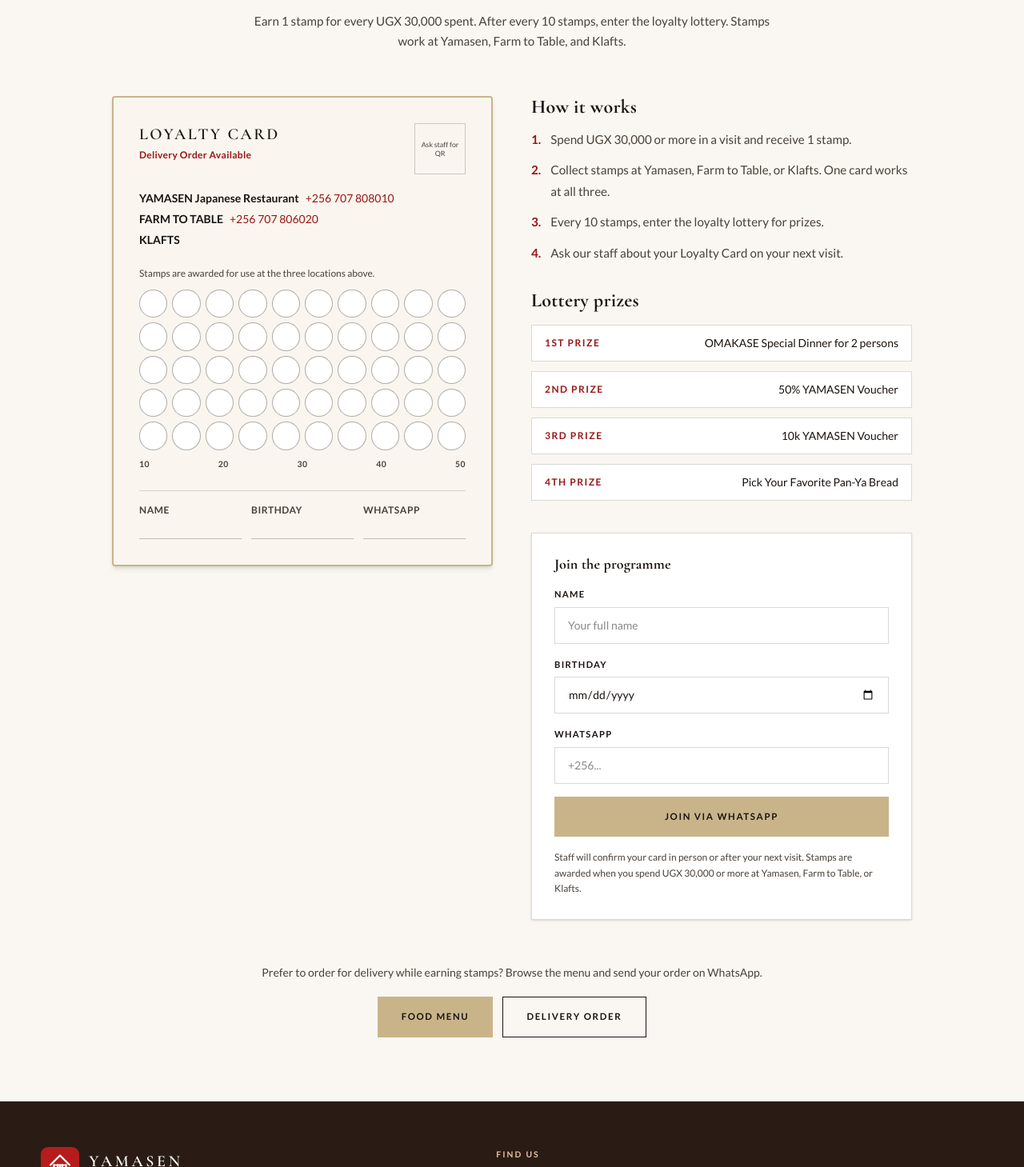
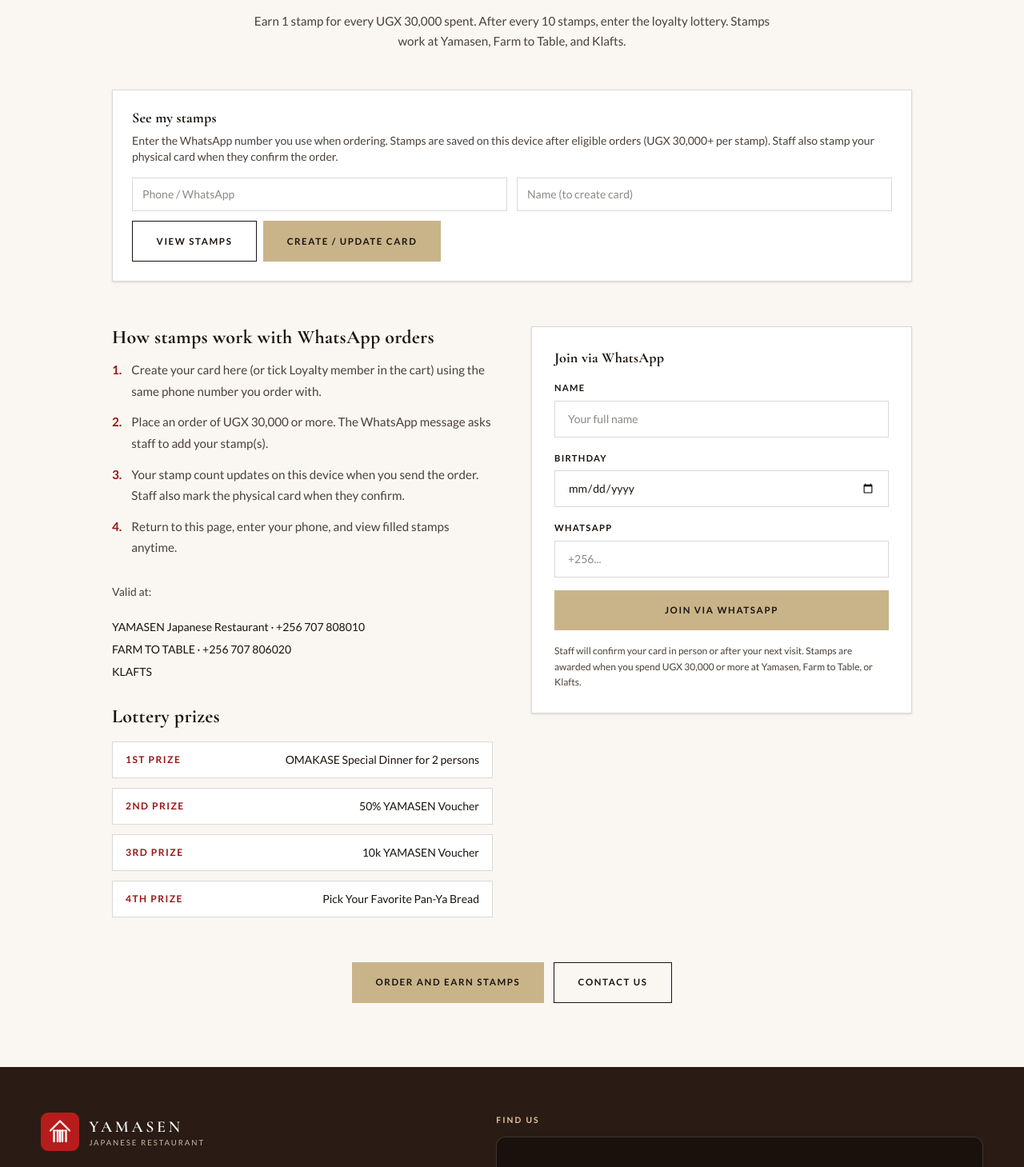
Before and after one commit to DaviesMenace1/izumi-restaurant-lounge, a Next.js app: page /loyalty in a window 1280 px wide. Shown: the part 251-1710 px from the top of the page at 80% size. Built offline with nearby package versions, Linux system fonts and the light colour scheme; grey boxes are pictures that could not be loaded.

Commit message:
Loyalty page with live stamp tracker and flow explanation

```diff
--- a/src/app/loyalty/page.tsx
+++ b/src/app/loyalty/page.tsx
@@ -7,6 +7,7 @@ import {
   loyaltySummary,
 } from "@/data/loyalty";
 import LoyaltyJoinForm from "@/components/LoyaltyJoinForm";
+import LoyaltyTracker from "@/components/LoyaltyTracker";
 
 export const metadata: Metadata = {
   title: "Loyalty Card",
@@ -15,12 +16,10 @@ export const metadata: Metadata = {
 };
 
 export default function LoyaltyPage() {
-  const stamps = Array.from({ length: loyaltyRules.totalStampsOnCard }, (_, i) => i + 1);
-
   return (
     <div className="pt-[72px]">
       <section className="py-14 md:py-20 px-5 bg-[var(--bg)]">
-        <div className="max-w-[1000px] mx-auto text-center mb-14">
+        <div className="max-w-[1000px] mx-auto text-center mb-12">
           <p className="eyebrow mb-3">Membership</p>
           <h1
             className="text-[clamp(2.2rem,5vw,3.4rem)] font-semibold tracking-[0.03em] mb-4"
@@ -33,113 +32,59 @@ export default function LoyaltyPage() {
           </p>
         </div>
 
-        <div className="max-w-[1000px] mx-auto grid lg:grid-cols-2 gap-8 lg:gap-12 items-start">
-          {/* Physical-style card */}
-          <div
-            className="border-2 border-[#c9b48a] bg-[#faf6ef] p-6 md:p-8 shadow-md"
-            style={{ borderRadius: "4px" }}
-          >
-            <div className="flex items-start justify-between gap-4 mb-5">
-              <div>
-                <p
-                  className="text-xl font-semibold tracking-[0.12em] uppercase mb-1"
-                  style={{ color: "#1a1410", fontFamily: "var(--font-display), Georgia, serif" }}
-                >
-                  Loyalty Card
-                </p>
-                <p className="text-xs font-bold tracking-wide" style={{ color: "#9a1515" }}>
-                  Delivery Order Available
-                </p>
-              </div>
-              <div className="w-16 h-16 border border-[#1a1410]/20 flex items-center justify-center text-[0.55rem] text-center leading-tight p-1" style={{ color: "#4a4038" }}>
-                Ask staff for QR
-              </div>
+        <div className="max-w-[1000px] mx-auto mb-14">
+          <LoyaltyTracker />
         </div>
 
-            <ul className="space-y-1.5 mb-6 text-sm" style={{ color: "#1a1410" }}>
-              {loyaltyLocations.map((loc) => (
-                <li key={loc.name} className="flex flex-wrap items-baseline gap-x-2">
-                  <span className="font-bold">{loc.name}</span>
-                  {loc.phone && (
-                    <a href={`tel:${loc.phone.replace(/\s/g, "")}`} className="text-[#9a1515]">
-                      {loc.phone}
-                    </a>
-                  )}
-                </li>
-              ))}
-            </ul>
-
-            <p className="text-xs mb-3 font-medium" style={{ color: "#4a4038" }}>
-              Stamps are awarded for use at the three locations above.
-            </p>
-
-            {/* 50 stamp circles */}
-            <div className="grid grid-cols-10 gap-1.5 mb-2">
-              {stamps.map((n) => (
-                <div
-                  key={n}
-                  className="aspect-square rounded-full border border-[#1a1410]/35 bg-white"
-                  title={`Stamp ${n}`}
-                />
-              ))}
-            </div>
-            <div className="flex justify-between text-[0.65rem] font-bold tracking-wider mb-6" style={{ color: "#4a4038" }}>
-              <span>10</span>
-              <span>20</span>
-              <span>30</span>
-              <span>40</span>
-              <span>50</span>
-            </div>
-
-            <div className="grid grid-cols-3 gap-3 text-xs border-t border-[#1a1410]/15 pt-4" style={{ color: "#4a4038" }}>
-              <div>
-                <p className="uppercase tracking-wider font-bold mb-1">Name</p>
-                <div className="h-6 border-b border-[#1a1410]/25" />
-              </div>
-              <div>
-                <p className="uppercase tracking-wider font-bold mb-1">Birthday</p>
-                <div className="h-6 border-b border-[#1a1410]/25" />
-              </div>
-              <div>
-                <p className="uppercase tracking-wider font-bold mb-1">WhatsApp</p>
-                <div className="h-6 border-b border-[#1a1410]/25" />
-              </div>
-            </div>
-          </div>
-
-          {/* How it works + prizes */}
+        <div className="max-w-[1000px] mx-auto grid lg:grid-cols-2 gap-8 lg:gap-12 items-start">
           <div>
             <h2
               className="text-2xl font-semibold mb-3 tracking-[0.04em]"
               style={{ color: "#1a1410", fontFamily: "var(--font-display), Georgia, serif" }}
             >
-              How it works
+              How stamps work with WhatsApp orders
             </h2>
             <ol className="space-y-3 mb-8 text-[0.95rem]" style={{ color: "#4a4038" }}>
               <li className="flex gap-3">
                 <span className="font-bold text-[#9a1515]">1.</span>
                 <span>
-                  Spend UGX {loyaltyRules.stampSpendUgx.toLocaleString()} or more in a visit and
-                  receive 1 stamp.
+                  Create your card here (or tick Loyalty member in the cart) using the same
+                  phone number you order with.
                 </span>
               </li>
               <li className="flex gap-3">
                 <span className="font-bold text-[#9a1515]">2.</span>
                 <span>
-                  Collect stamps at Yamasen, Farm to Table, or Klafts. One card works at all three.
+                  Place an order of UGX {loyaltyRules.stampSpendUgx.toLocaleString()} or more.
+                  The WhatsApp message asks staff to add your stamp(s).
                 </span>
               </li>
               <li className="flex gap-3">
                 <span className="font-bold text-[#9a1515]">3.</span>
                 <span>
-                  Every {loyaltyRules.stampsPerLottery} stamps, enter the loyalty lottery for prizes.
+                  Your stamp count updates on this device when you send the order. Staff also
+                  mark the physical card when they confirm.
                 </span>
               </li>
               <li className="flex gap-3">
                 <span className="font-bold text-[#9a1515]">4.</span>
-                <span>Ask our staff about your Loyalty Card on your next visit.</span>
+                <span>
+                  Return to this page, enter your phone, and view filled stamps anytime.
+                </span>
               </li>
             </ol>
+
+            <p className="text-sm mb-6" style={{ color: "#4a4038" }}>
+              Valid at:
+            </p>
+            <ul className="space-y-2 mb-8 text-sm" style={{ color: "#1a1410" }}>
+              {loyaltyLocations.map((loc) => (
+                <li key={loc.name} className="font-medium">
+                  {loc.name}
+                  {loc.phone ? ` · ${loc.phone}` : ""}
+                </li>
+              ))}
+            </ul>
 
             <h2
               className="text-2xl font-semibold mb-4 tracking-[0.04em]"
@@ -147,7 +92,7 @@ export default function LoyaltyPage() {
             >
               Lottery prizes
             </h2>
-            <ul className="space-y-3 mb-10">
+            <ul className="space-y-3">
               {loyaltyPrizes.map((p) => (
                 <li
                   key={p.place}
@@ -162,36 +107,27 @@ export default function LoyaltyPage() {
                 </li>
               ))}
             </ul>
+          </div>
 
           <div className="bg-white border border-[var(--border)] p-6 md:p-7 shadow-sm">
             <h3
               className="text-lg font-semibold mb-4"
               style={{ color: "#1a1410", fontFamily: "var(--font-display), Georgia, serif" }}
             >
-                Join the programme
+              Join via WhatsApp
             </h3>
             <LoyaltyJoinForm />
           </div>
         </div>
-        </div>
 
         <div className="max-w-[1000px] mx-auto mt-14 text-center">
-          <p className="text-sm mb-5" style={{ color: "#4a4038" }}>
-            Prefer to order for delivery while earning stamps? Browse the menu and send your order
-            on WhatsApp.
-          </p>
           <div className="flex flex-col sm:flex-row gap-3 justify-center">
             <Link href="/menu" className="btn-cream inline-flex justify-center">
-              Food Menu
+              Order and earn stamps
             </Link>
-            <a
-              href="https://wa.me/256707808010?text=Hello%20Yamasen%2C%20I%20would%20like%20to%20place%20a%20delivery%20order."
-              target="_blank"
-              rel="noopener noreferrer"
-              className="btn-outline inline-flex justify-center"
-            >
-              Delivery Order
-            </a>
+            <Link href="/contact" className="btn-outline inline-flex justify-center">
+              Contact us
+            </Link>
           </div>
         </div>
       </section>
```
Lines whose indentation alone changed are shown as unchanged.
